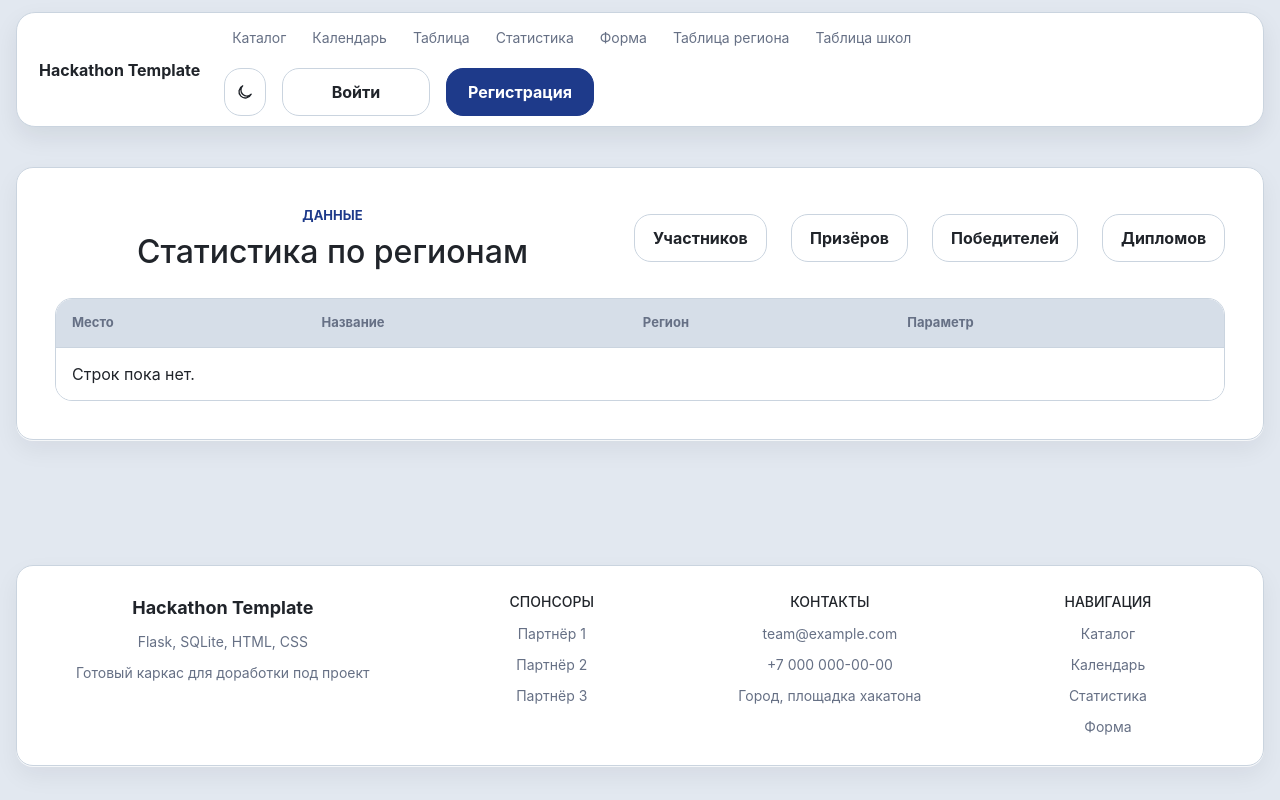
After one commit to VladG00dmanPersonal/KE_Hackathon, a Flask app: page /table_school/ in a window 1280 px wide. The commit adds this page. Run offline with Flask 3, Linux system fonts and the light colour scheme.

Commit message:
upd_task2

```diff
--- a/Final_Hackathon_L2SH_26/app/__init__.py
+++ b/Final_Hackathon_L2SH_26/app/__init__.py
@@ -3,7 +3,7 @@ import os
 from flask import Flask, g, render_template, session
 
 from . import db
-from .routes import table_region, admin, auth, calendar, cart, chat, forms, main, products, profile, stats, table
+from .routes import table_region, admin, auth, calendar, cart, chat, forms, main, products, profile, stats, table, table_school
 
 
 def create_app(test_config=None):
@@ -49,6 +49,7 @@ def create_app(test_config=None):
     app.register_blueprint(forms.bp)
     app.register_blueprint(chat.bp)
     app.register_blueprint(table_region.bp)
+    app.register_blueprint(table_school.bp)
 
     @app.errorhandler(404)
     def page_not_found(_error):
--- /dev/null
+++ b/Final_Hackathon_L2SH_26/app/routes/table_school.py
@@ -0,0 +1,10 @@
+from flask import Blueprint, render_template
+from app.db import get_db
+import json
+
+bp = Blueprint("table_school", __name__, url_prefix="/table_school")
+
+
+@bp.route("/")
+def index():
+    return render_template("table_school.html")
--- a/Final_Hackathon_L2SH_26/app/templates/base.html
+++ b/Final_Hackathon_L2SH_26/app/templates/base.html
@@ -22,6 +22,7 @@
                 <a href="{{ url_for('stats.index') }}">Статистика</a>
                 <a href="{{ url_for('forms.example') }}">Форма</a>
                 <a href="{{ url_for('table_region.index') }}">Таблица региона</a>
+                <a href="{{ url_for('table_school.index') }}">Таблица школ</a>
                 {% if g.user %}
                     <a href="{{ url_for('chat.index') }}">Чат</a>
                 {% endif %}
--- /dev/null
+++ b/Final_Hackathon_L2SH_26/app/templates/table_school.html
@@ -0,0 +1,58 @@
+{% extends "base.html" %}
+{% block title %}Под задание 2{% endblock %}
+{% block content %}
+<section class="section">
+    <div class="section-head">
+        <div>
+            <p class="eyebrow">Данные</p>
+            <h1>Статистика по регионам</h1>
+        </div>
+        <a class="button secondary" href="{{ url_for('stats.export_csv') }}">Участников</a>
+        <a class="button secondary" href="{{ url_for('stats.export_csv') }}">Призёров</a>
+        <a class="button secondary" href="{{ url_for('stats.export_csv') }}">Победителей</a>
+        <a class="button secondary" href="{{ url_for('stats.export_csv') }}">Дипломов</a>
+    </div>
+
+    <div class="table-wrap">
+        <table>
+            <thead>
+                <tr>
+                    <th>Место</th>
+                    <th>Название</th>
+                    <th>Регион</th>
+                    <th>Параметр</th>
+                </tr>
+            </thead>
+            <tbody>
+                {% for row in rows %}
+                    <tr>
+                        <td>{{ row.id }}</td>
+                        <td>{{ row.name }}</td>
+                        <td>{{ "%.2f"|format(row.amount) }}</td>
+                        <td><span class="pill">{{ row.status }}</span></td>
+                        <td>{{ row.note }}</td>
+                        <td>{{ row.creator_email or "system" }}</td>
+                        <td>
+                            <div class="actions-cell">
+                                <a class="button secondary" href="{{ url_for('table.edit', row_id=row.id) }}">Изменить</a>
+                                <form
+                                    method="post"
+                                    action="{{ url_for('table.delete', row_id=row.id) }}"
+                                    data-confirm-title="Удалить строку?"
+                                    data-confirm-message="Строка &quot;{{ row.name }}&quot; будет удалена без возможности восстановления."
+                                    data-confirm-confirm-label="Удалить"
+                                    data-confirm-variant="danger"
+                                >
+                                    <button class="ghost danger" type="submit">Удалить</button>
+                                </form>
+                            </div>
+                        </td>
+                    </tr>
+                {% else %}
+                    <tr><td colspan="7">Строк пока нет.</td></tr>
+                {% endfor %}
+            </tbody>
+        </table>
+    </div>
+</section>
+{% endblock %}
```
Also changed, not shown: 1 other file.
